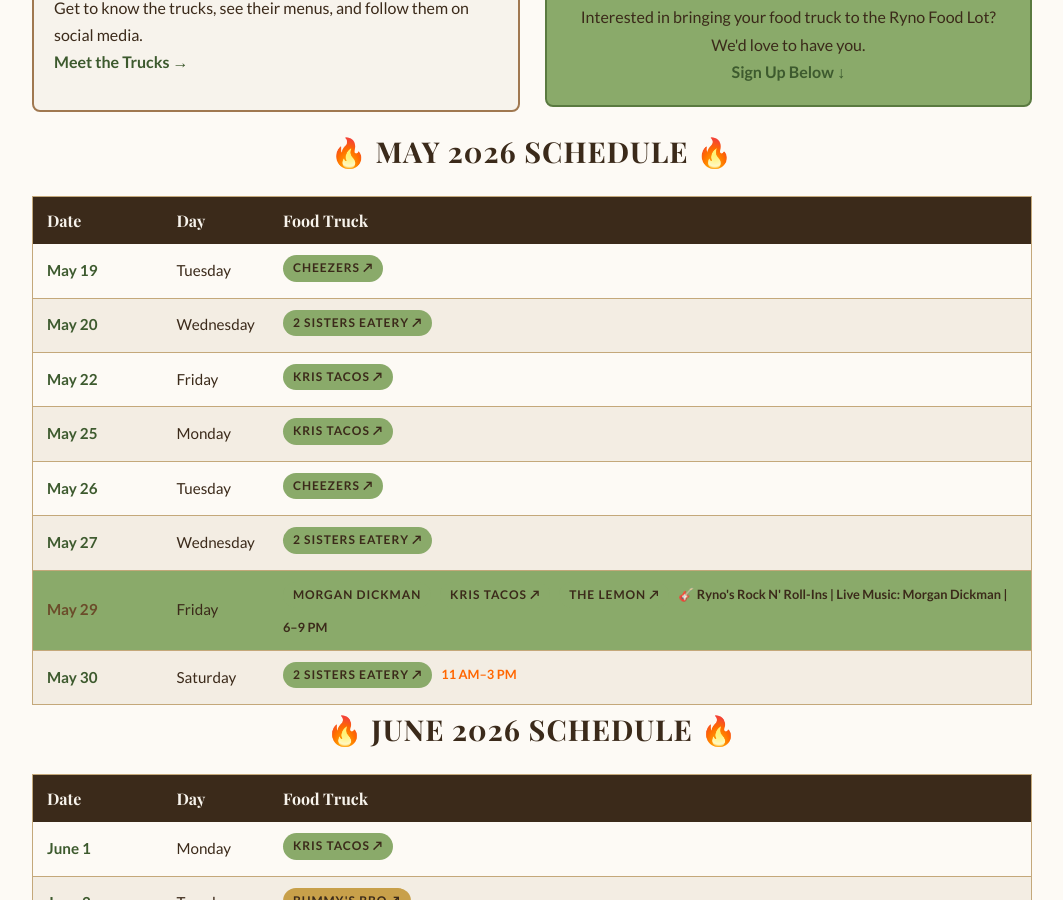
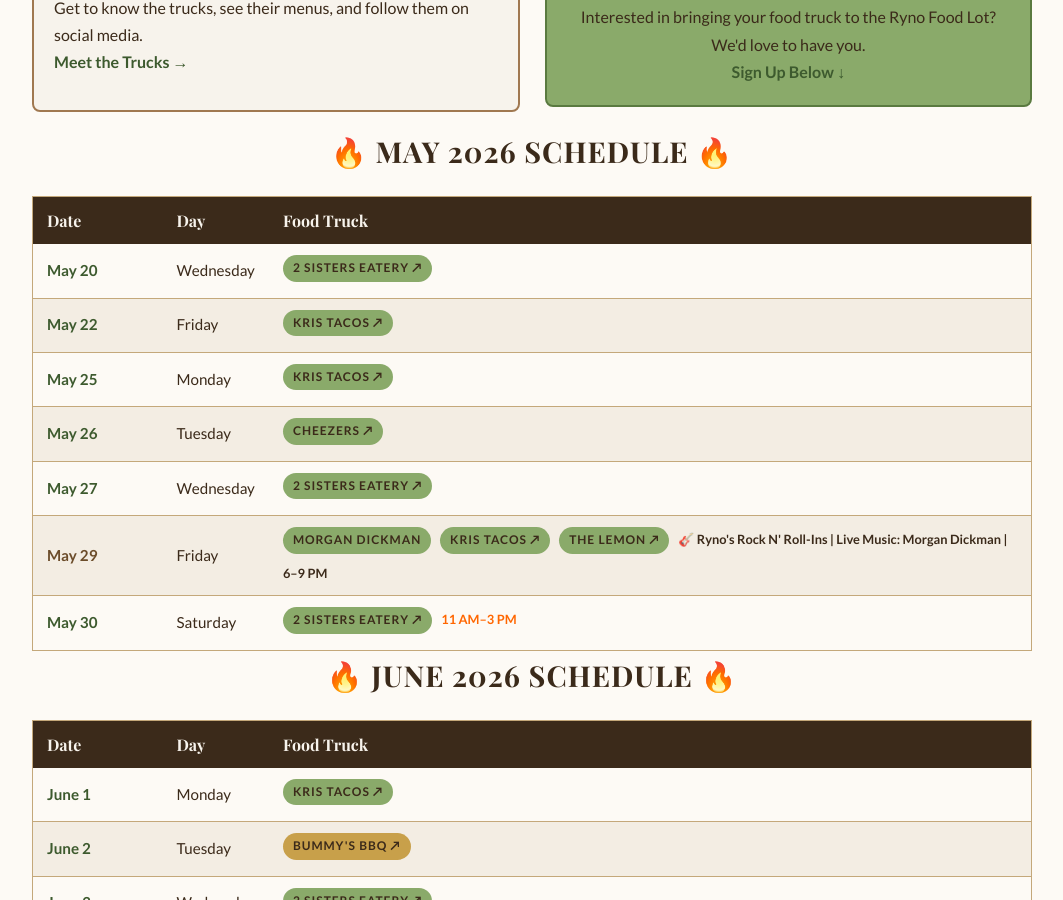
Before and after one commit to blueearthcommunitymarket/blueearthcommunitymarket.github.io, a Jekyll site: the page built from ryno-food-lot/index.html, in a window 1280 px wide and 900 px high, scrolled down 479 px. Shown: the whole window, without its empty margins (108-1171 px from the left). Built offline with Jekyll 4.4.1, drawn with Linux system fonts in a browser that asks for light colours; some web fonts are replaced.

Commit message:
food-lot: remove past dates (auto-cleanup 2026-05-19)

```diff
--- a/ryno-food-lot/index.html
+++ b/ryno-food-lot/index.html
@@ -233,7 +233,7 @@
 
 
 
-                <tr><td class="race-date">May 19</td><td>Tuesday</td><td><span class="tag"><a href="https://www.facebook.com/share/1CZyABySqK/?mibextid=wwXIfr" target="_blank" rel="noopener" style="color:inherit;text-decoration:none;">Cheezers ↗</a></span></td></tr>
+
                 <tr><td class="race-date">May 20</td><td>Wednesday</td><td><span class="tag"><a href="https://www.facebook.com/share/18GUPLUwMf/?mibextid=wwXIfr" target="_blank" rel="noopener" style="color:inherit;text-decoration:none;">2 Sisters Eatery ↗</a></span></td></tr>
                 <tr><td class="race-date">May 22</td><td>Friday</td><td><span class="tag"><a href="https://www.facebook.com/share/1AquB7sxYj/?mibextid=wwXIfr" target="_blank" rel="noopener" style="color:inherit;text-decoration:none;">Kris Tacos ↗</a></span></td></tr>
                 <tr><td class="race-date">May 25</td><td>Monday</td><td><span class="tag"><a href="https://www.facebook.com/share/1AquB7sxYj/?mibextid=wwXIfr" target="_blank" rel="noopener" style="color:inherit;text-decoration:none;">Kris Tacos ↗</a></span></td></tr>
```
